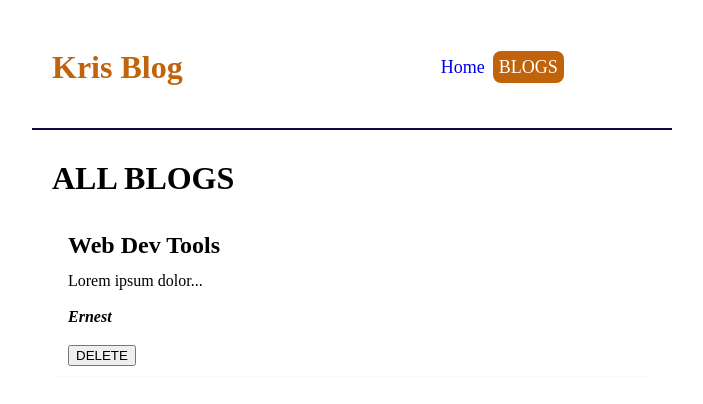
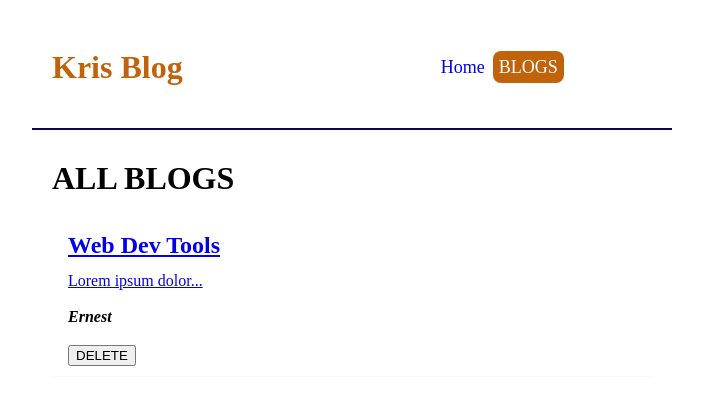
Before and after one commit to ernestkris6/web, a React (Create React App) app: page / in a window 1280 px wide. Shown: the top 404 px of the page, without its empty margins (288-991 px from the left). Built offline with nearby package versions, Linux system fonts and the light colour scheme; data requests are answered from the project's data file.

Commit message:
blog details id

```diff
--- a/src/Blog.js
+++ b/src/Blog.js
@@ -1,5 +1,6 @@
 import React from 'react';
 import './Blog.css';
+import { Link } from 'react-router-dom';
 
 
 const Blog = ({blogs, title, author, body}) => {
@@ -10,8 +11,10 @@ const Blog = ({blogs, title, author, body}) => {
         <h1> {title}</h1>
              {blogs.map((blog) => (
             <div className='blog-list' key={blog.id}>
+                <Link to={`blogs/blog ${blog.id}`}>
                 <h2>{blog.title}</h2>
                 <p>{blog.body}</p>
+                </Link>
                 <h4><i>{blog.author}</i></h4>
 
                 <button>DELETE</button>
```
